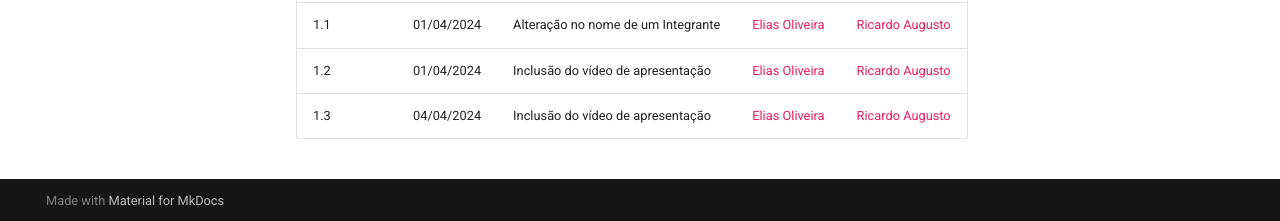
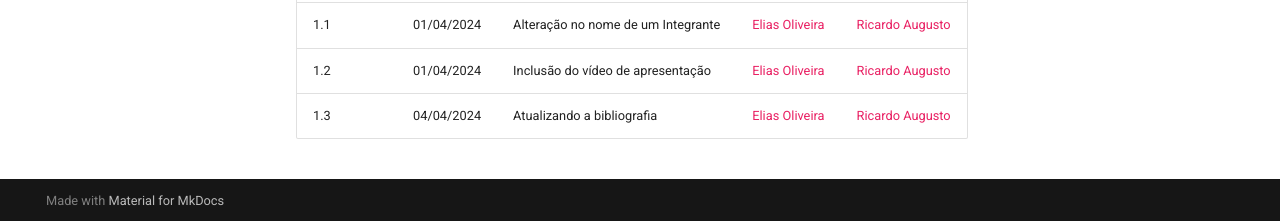
Before and after one commit to Requisitos-de-Software/2024.1-Serasa, an MkDocs documentation site: the page built from docs/Apresentações/Apresentação_01.md, in a window 1280 px wide and 900 px high, scrolled down 920 px. Shown: the part 676-897 px from the top of the window. Built offline with MkDocs 1.6.1 and Material for MkDocs 9.7.7, drawn with Linux system fonts in a browser that asks for light colours; comment, search, counter and statistics services are not loaded.

Commit message:
References add

```diff
--- a/docs/Apresentações/Apresentação_01.md
+++ b/docs/Apresentações/Apresentação_01.md
@@ -37,4 +37,4 @@ Versão |   Data  | Descrição | Autor(es) | Revisor(es)
 1.0 | 30/03/2024 | Documentação da Apresentação | [Elias Oliveira](https://github.com/EliasOliver21) | Todos
 1.1 | 01/04/2024 | Alteração no nome de um Integrante| [Elias Oliveira](https://github.com/EliasOliver21) | [Ricardo Augusto](https://github.com/avmricardo)
 1.2 | 01/04/2024 | Inclusão do vídeo de apresentação| [Elias Oliveira](https://github.com/EliasOliver21) | [Ricardo Augusto](https://github.com/avmricardo)
-1.3 | 04/04/2024 | Inclusão do vídeo de apresentação| [Elias Oliveira](https://github.com/EliasOliver21) | [Ricardo Augusto](https://github.com/avmricardo)
+1.3 | 04/04/2024 | Atualizando a bibliografia | [Elias Oliveira](https://github.com/EliasOliver21) | [Ricardo Augusto](https://github.com/avmricardo)
```
